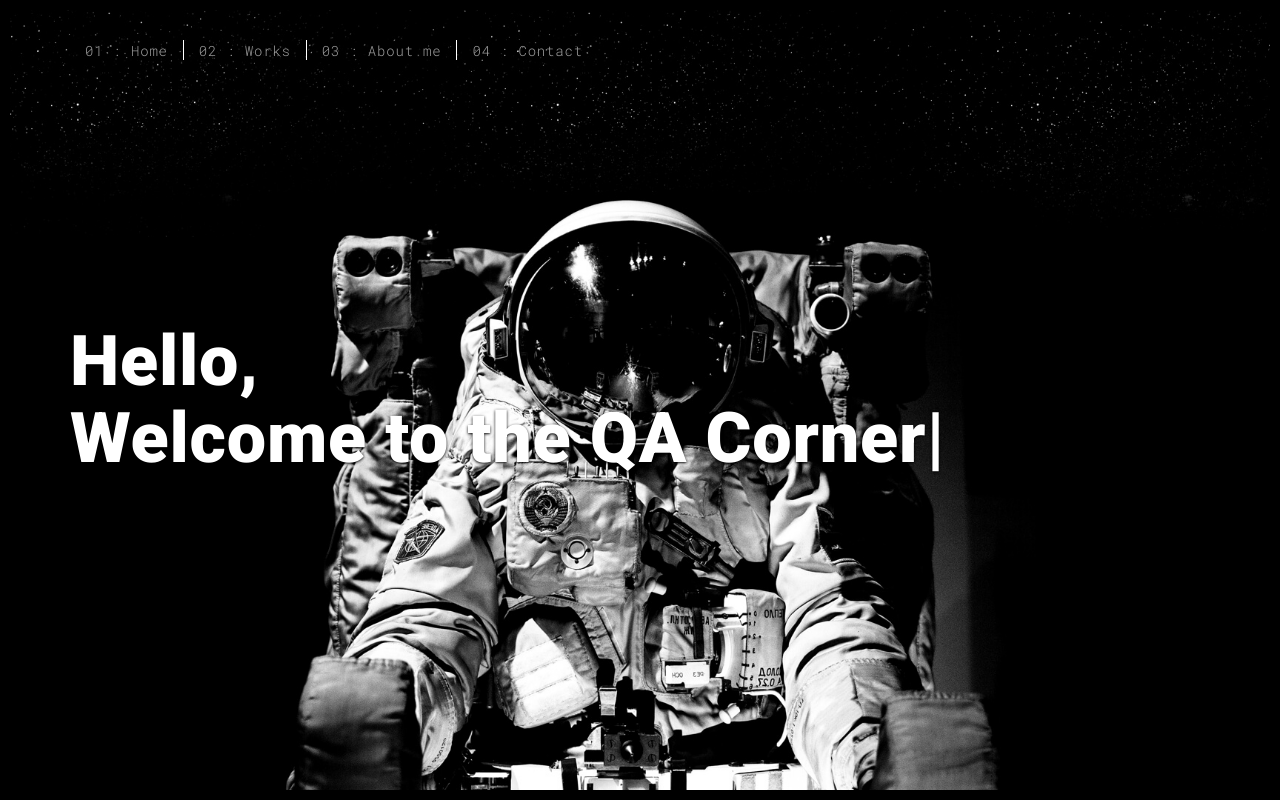
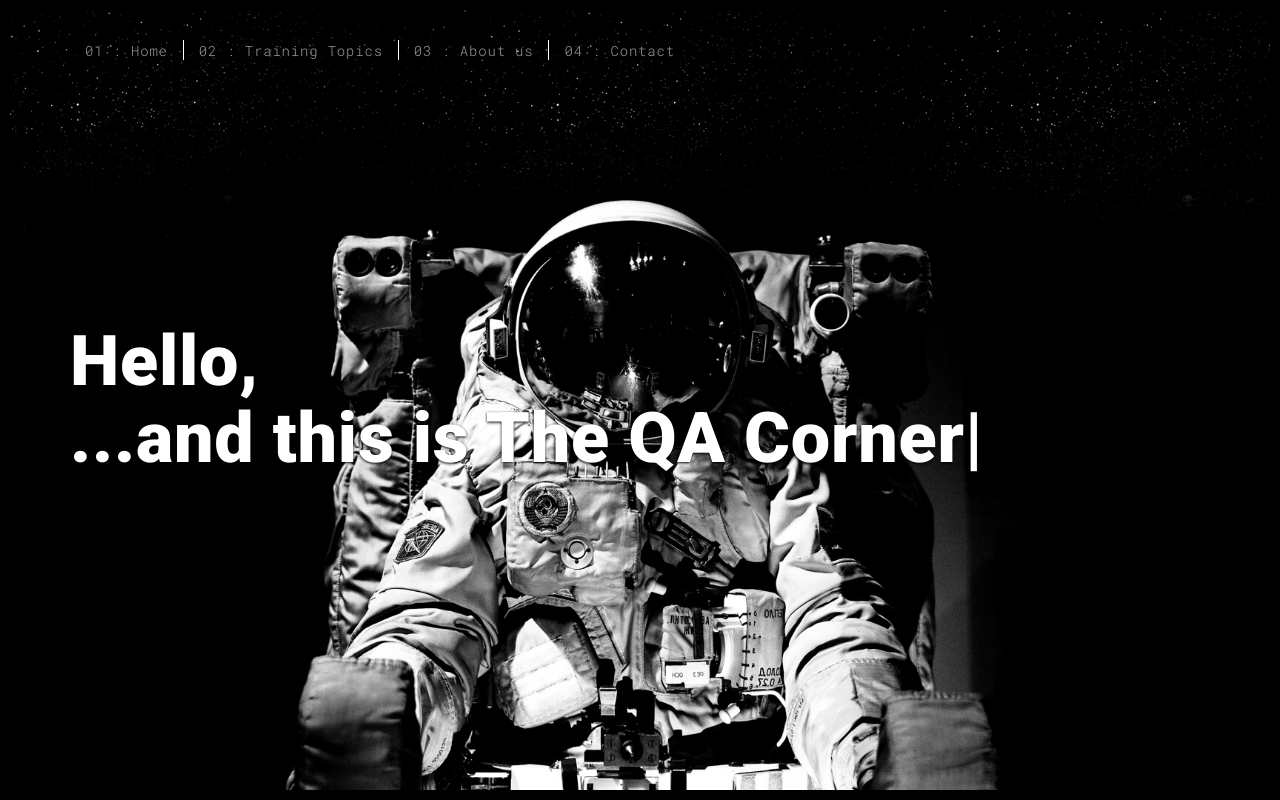
Before and after one commit to Gymmybear33/portfolio, a Flask app: page / in a window 1280 px wide. Run offline with Flask 3, Linux system fonts and the light colour scheme; some libraries are stand-ins or nearby versions.

Commit message:
fixed home site

```diff
--- a/templates/index.html
+++ b/templates/index.html
@@ -14,7 +14,7 @@
   <link rel="apple-touch-icon" sizes="180x180" href="../static/assets/apple-icon-180x180.png">
   <link href="../static/assets/favicon.ico" rel="icon">
 
-  <title>Title page</title>
+  <title>QA Corner</title>
 
 <link href="../static/main.3f6952e4.css" rel="stylesheet"></head>
 
@@ -37,8 +37,8 @@
       <div class="collapse navbar-collapse" id="navbar-collapse">
         <ul class="nav navbar-nav ">
           <li><a href="./index.html" title="">01 : Home</a></li>
-          <li><a href="./works.html" title="">02 : Works</a></li>
-          <li><a href="./about.html" title="">03 : About me</a></li>
+          <li><a href="./works.html" title="">02 : Training Topics</a></li>
+          <li><a href="./about.html" title="">03 : About us</a></li>
           <li><a href="./contact.html" title="">04 : Contact</a></li>
         </ul>
 
@@ -56,9 +56,9 @@
             <div class="text-content">
               <h1>Hello,<br>
                 <span id="typed-strings">
-                  <span>I'm Jayson Reyes</span>
-                  <span>Welcome to the QA Corner</span>
-                  <span>Working as an Instructor</span>
+                  <span>I'm Jayson</span>
+                  <span>...and this is The QA Corner</span>
+                  <span>We hope you enjoy it!</span>
                 </span>
                 <span id="typed"></span>
               </h1>
```
